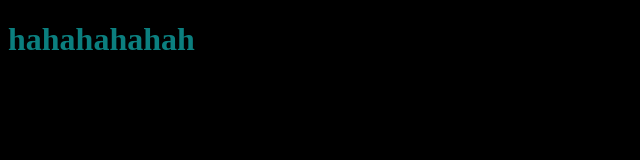
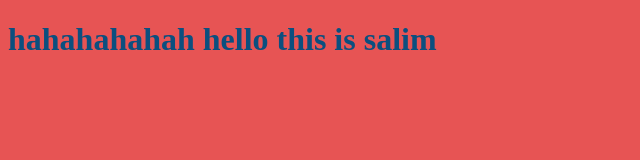
Before and after one commit to Salim-Ababou/mytest, a plain HTML site: page index.html in a window 1280 px wide. Shown: the whole page, without its empty margins (0-640 px from the left). Drawn offline with Linux system fonts and the light colour scheme.

Commit message:
salim's branch modify

```diff
--- a/index.html
+++ b/index.html
@@ -8,7 +8,7 @@
     <link rel="stylesheet" href="style.css">
 </head>
 <body>
-    <h1>hahahahahah</h1>
+    <h1>hahahahahah hello this is salim</h1>
 
     <script src="app.js"></script>
 </body>
--- a/style.css
+++ b/style.css
@@ -1,7 +1,7 @@
 h1{
-    color: rgb(11, 127, 127);
+    color: rgb(11, 79, 127);
     font-size: xx-large;
 }
 body{
-    background: #000;
+    background: #e75454;
 }
```
